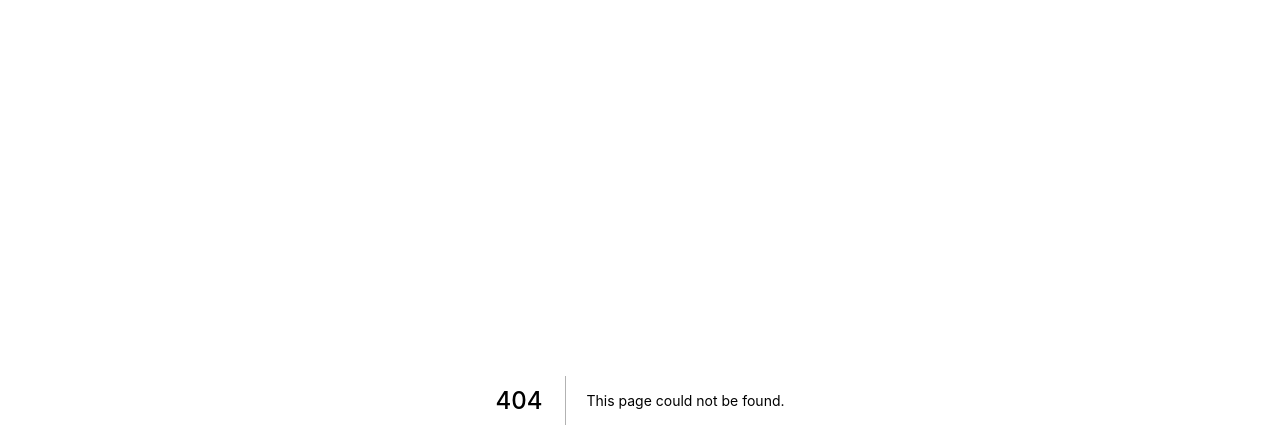
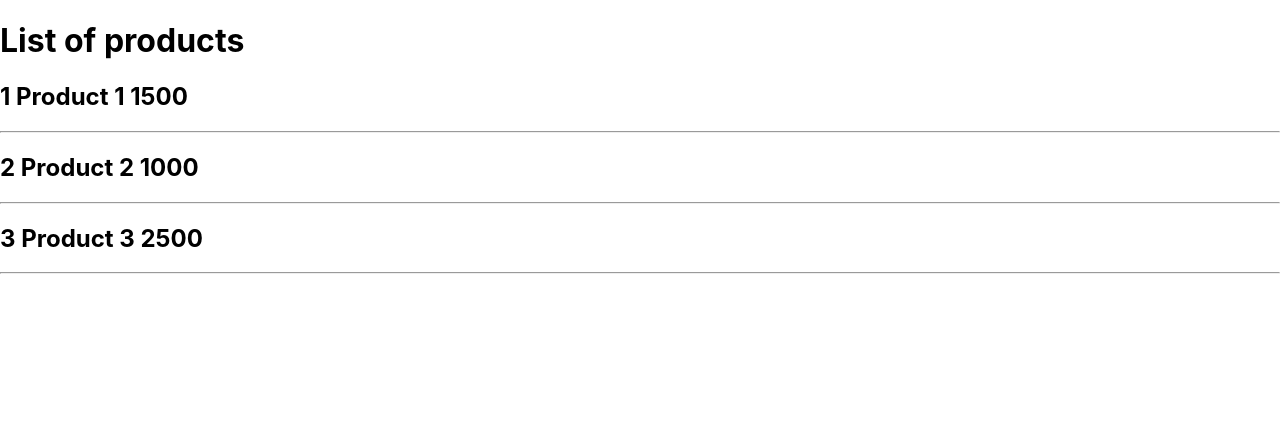
Before and after one commit to rsshonjoydas/nextjs, a Next.js app: page /products in a window 1280 px wide. Before the commit this address had no page. Shown: the top 448 px of the page. Built offline with nearby package versions, Linux system fonts and the light colour scheme; data requests are answered from the project's data file.

Commit message:
Incremental Static Regeneration

```diff
--- /dev/null
+++ b/db.json
@@ -0,0 +1,22 @@
+{
+  "products": [
+    {
+      "id": 1,
+      "title": "Product 1",
+      "price": 1500,
+      "description": "Description 1"
+    },
+    {
+      "id": 2,
+      "title": "Product 2",
+      "price": 1000,
+      "description": "Description 2"
+    },
+    {
+      "id": 3,
+      "title": "Product 3",
+      "price": 2500,
+      "description": "Description 3"
+    }
+  ]
+}
--- a/package.json
+++ b/package.json
@@ -5,9 +5,11 @@
   "scripts": {
     "dev": "next dev",
     "build": "next build",
-    "start": "next start"
+    "start": "next start",
+    "serve-json": "json-server --watch db.json --port 4000"
   },
   "dependencies": {
+    "json-server": "^0.17.0",
     "next": "12.0.4",
     "react": "17.0.2",
     "react-dom": "17.0.2"
--- /dev/null
+++ b/pages/products/index.js
@@ -0,0 +1,31 @@
+const index = ({products}) => {
+  return (
+    <>
+      <h1>List of products</h1>
+      {products.map(product => {
+        return (
+          <div key={product.id}>
+            <h2>
+              {product.id} {product.title} {product.price}
+            </h2>
+            <hr />
+          </div>
+        )
+      })}
+    </>
+  )
+}
+
+export default index
+
+export async function getStaticProps() {
+  console.log('Generating / Regenerating ProductList')
+  const response = await fetch('http://localhost:4000/products')
+  const data = await response.json()
+
+  return {
+    props: {
+      products: data
+    },
+  }
+}
```
Also changed, not shown: pages/products/[productId].js (added, +42 -0 lines), 1 other file (tests, documents, lock files or other folders).
